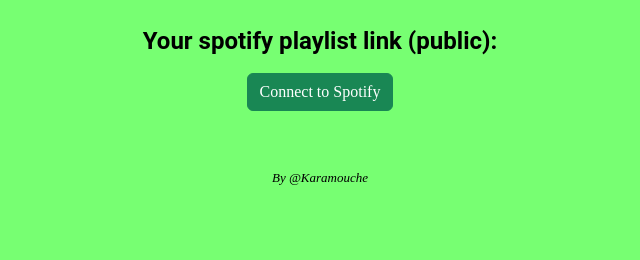
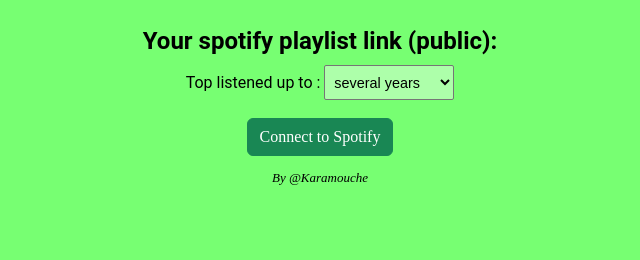
Before and after one commit to Karamouche/my-blindtest, a plain HTML site: page index.html in a window 1280 px wide. Shown: the part 491-751 px from the top of the page, without its empty margins (320-960 px from the left). Drawn offline with nearby package versions, Linux system fonts and the light colour scheme.

Commit message:
Select the time range of your top

```diff
--- a/index.html
+++ b/index.html
@@ -18,8 +18,16 @@
       </div>
       <div class="form-grid cell">
         <form action="#" onsubmit="validateFormLink();return false">
-          <strong><pre for="label" class="center" id="main_label">Your spotify playlist link (public):</pre></strong><br />
+          <strong><pre for="label" class="center" id="main_label">Your spotify playlist link (public):</pre></strong>
           <input type="input" class="center" id="input" placeholder="Link of your playlist ">
+          <div id="time-frame">
+            <label id="text-time" class="center">Top listened up to : </label>
+            <select name="time" id="select-time" class="center">
+             <option value="long_term" selected>several years</option>
+             <option value="medium_term">6 months</option>
+             <option value="short_term">4 weeks</option>
+            </select>
+          </div><br />
           <button type="submit" class="btn btn-success center" id="main-button">Connect to Spotify</button>
         </form>
       </div>
--- a/js/script.js
+++ b/js/script.js
@@ -51,7 +51,6 @@ class Game{
 		while(this.trackDone.includes(this.currentTrack)){
 			this.currentTrack = this.trackList[Math.floor(Math.random()*this.trackList.length)];
 		}
-		console.log(this.currentTrack.name);
 		$("#blindtest-img").attr("src", this.currentTrack.cover);
 		$("#input").val("");
 		this.audio = new Audio(this.currentTrack.sample);
@@ -182,7 +181,6 @@ function connectSpotify(){
 
     // Get Access Token
     const accessToken = getUrlParameter('access_token');
-
 	//Application token & redirect uri
 	const TOKEN = "22dd5ffe1bdd4c588e1bf2177b66cc14";
 	let redirect_uri = 'https%3A%2F%2Fblindtest.geeklin.fr';
@@ -198,14 +196,14 @@ function connectSpotify(){
 }
 
 
-function accessData(accessToken){
+function accessData(accessToken, range){
 	return $.ajax({
 				url: "https://api.spotify.com/v1/me/top/tracks",
 				type: 'GET',
 				datatype: "JSON",
 				data: {
 					"limit": 50,
-					"time_range": "long_term"
+					"time_range": range
 				},
 				headers: {
 				'Authorization' : 'Bearer ' + accessToken
@@ -219,7 +217,8 @@ function accessData(accessToken){
 function validateFormLink(){
 	if (window.game == null){//if there is no game
 		var accessToken = connectSpotify();
-		$.when( accessData(accessToken) ).done(function(response){
+		$("#time-frame").hide()
+		$.when( accessData(accessToken, $("#select-time").find(":selected").val() )).done(function(response){
 			window.data = response;
 		});
 		//data transfer time
--- a/style.css
+++ b/style.css
@@ -29,6 +29,25 @@ pre{
 #main_label{
 	font-size: 24px;
 	font-family: "Roboto";
+}
+
+#text-time{
+  font-size: 16px;
+  font-family: "Roboto";
+}
+
+#time-frame{
+  margin-top: 10px;
+}
+
+#select-time {
+  font-size: .9rem;
+  padding: 2px 5px;
+  width: 130px;
+  height: 35px;
+  background-color: #adffaa;
+  border-radius: 2px;
+  font-style: "Roboto";
 }
 
 .footer-text{
```
